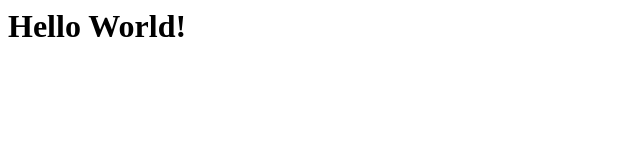
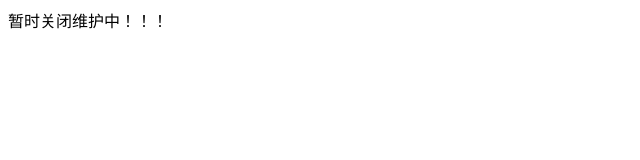
Before and after one commit to DeadSoul-Zh/DeadSoul-Zh.github.io, a plain HTML site: page index.html in a window 1280 px wide. Shown: the whole page, without its empty margins (0-640 px from the left). Drawn offline with Linux system fonts and the light colour scheme.

Commit message:
Update index.html

```diff
--- a/index.html
+++ b/index.html
@@ -1,5 +1,5 @@
 <html>
     <body>
-        <h1>Hello World!</h1>
+        <p>暂时关闭维护中！！！</p>
     </body>
 </html>
```
